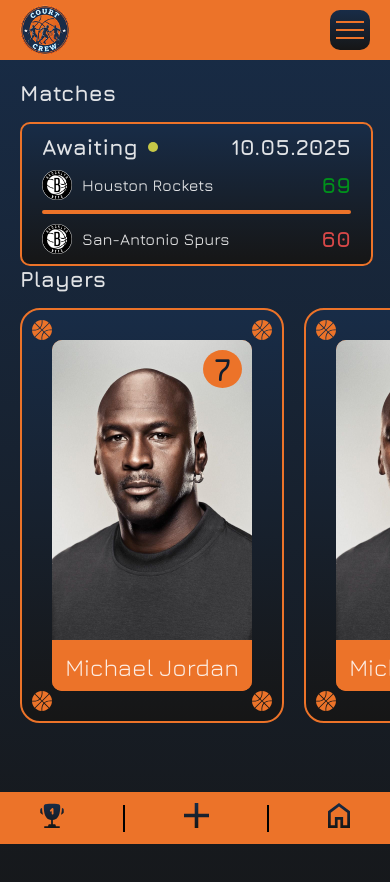
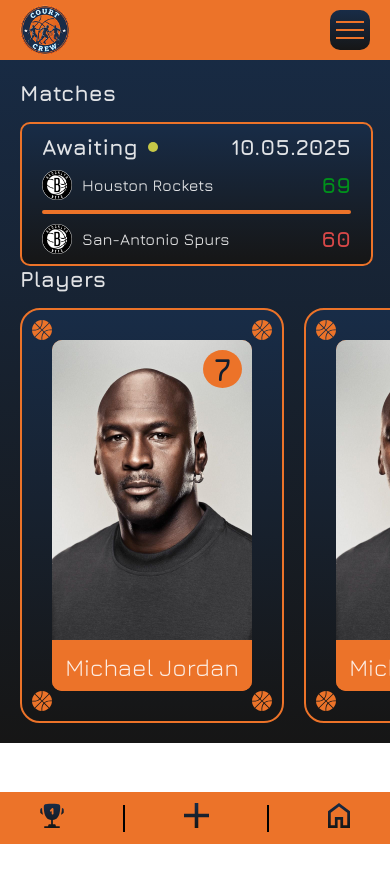
Before and after one commit to NikitaPlamenevskiy/CourtCrew, a React (Vite) app: page / in a window 390 px wide. Shown: the top 882 px of the page. After the commit the page ends 844 px from the top, so only its background shows below. Built offline with nearby package versions, Linux system fonts and the light colour scheme; no server answers; the database is empty.

Commit message:
Mobile menu position fix

```diff
--- a/src/Pages/MatchCreation/MatchCreation.module.css
+++ b/src/Pages/MatchCreation/MatchCreation.module.css
@@ -30,7 +30,7 @@
 }
 
 .open {
-  overflow: scroll;
+
   padding-top: 60px;
   padding-bottom: 60px;
   height: 100vh;
--- a/src/components/menu/Menu.module.css
+++ b/src/components/menu/Menu.module.css
@@ -4,18 +4,19 @@
 
 @media screen and (max-width: 430px) {
   .mobile__menu {
-    position: sticky;
+    width: 100%;
+    position: fixed;
     bottom: 0;
     padding-top: 11px;
     padding-bottom: 11px;
-    padding-left: 40px;
-    padding-right: 40px;
     display: block;
     background-color: #ec7329;
     align-items: center;
   }
 
   .container {
+    padding-left: 40px;
+    padding-right: 40px;
     margin: 0px;
     display: flex;
     flex-wrap: nowrap;
--- a/src/index.css
+++ b/src/index.css
@@ -11,10 +11,9 @@
   scrollbar-width: thin;
   scrollbar-color: #ec7329 #101d2e;
 
-  background-image: url("./assets/images/Background.svg");
+  background: linear-gradient(#182c47, #161616);
   background-repeat: no-repeat;
   background-size: cover;
-  background-position: center;
 }
 
 body {
--- a/src/layouts/MainLayout.module.css
+++ b/src/layouts/MainLayout.module.css
@@ -1,6 +1,6 @@
 .wrapper {
   max-width: 1280px;
-  min-height: 100vh;
+  /* min-height: 100vh; */
   margin: 0px auto;
   margin-top: 20px;
   margin-bottom: 20px;
```
